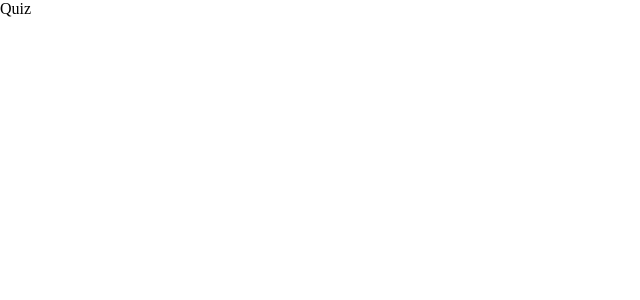
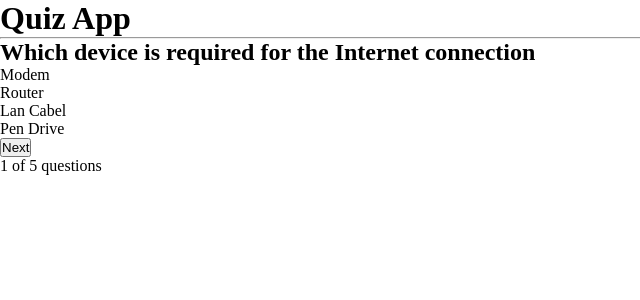
Before and after one commit to GranthSidhant/Quiz-App-using-React-, a React (Vite) app: page / in a window 1280 px wide. Shown: the top 300 px of the page, without its empty margins (0-640 px from the left). Built offline with nearby package versions, Linux system fonts and the light colour scheme.

Commit message:
basic layout

```diff
--- a/src/Components/Quiz/Quiz.jsx
+++ b/src/Components/Quiz/Quiz.jsx
@@ -3,7 +3,19 @@
 
 const Quiz = () => {
   return (
-    <div>Quiz</div>
+    <div className="container">
+      <h1>Quiz App</h1>
+      <hr />
+      <h2>Which device is required for the Internet connection</h2>
+      <ul>
+        <li>Modem</li>
+        <li>Router</li>
+        <li>Lan Cabel</li>
+        <li>Pen Drive</li>
+      </ul>
+      <button>Next</button>
+      <div className="index">1 of 5 questions</div>
+    </div>
   )
 }
 
```
